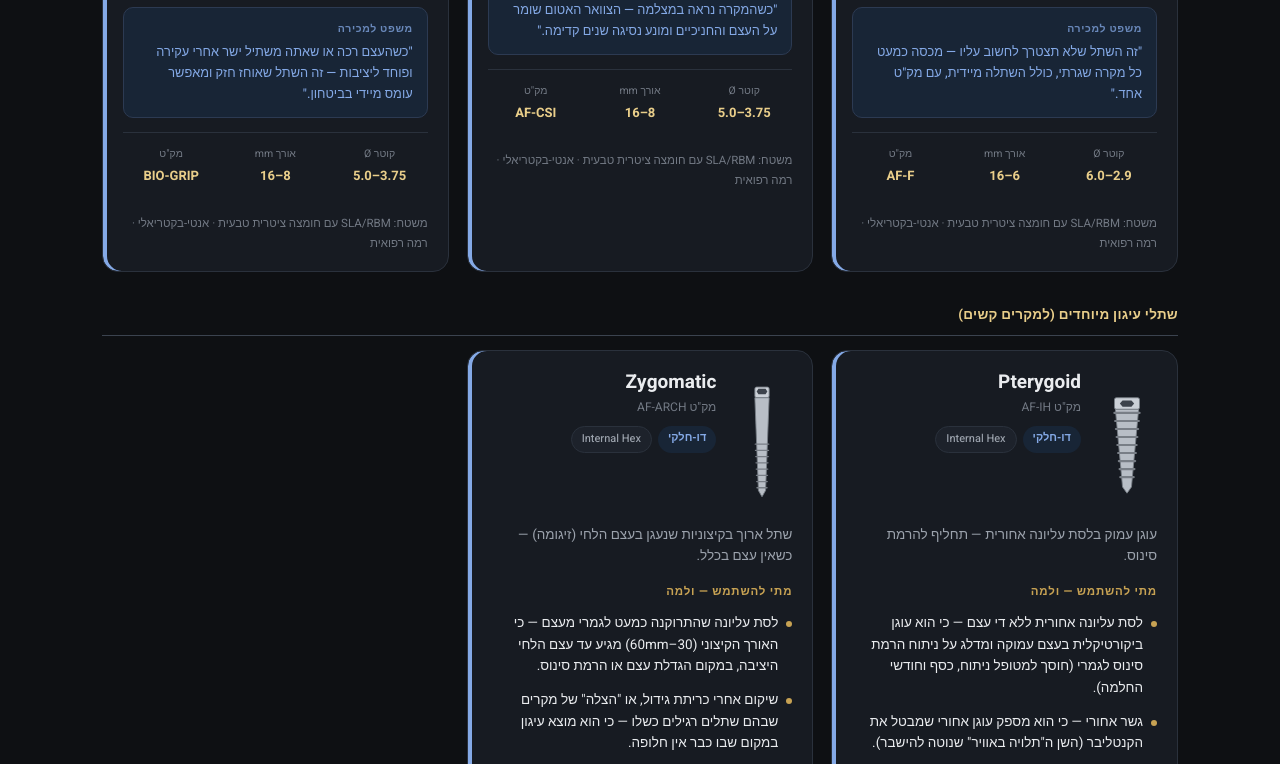
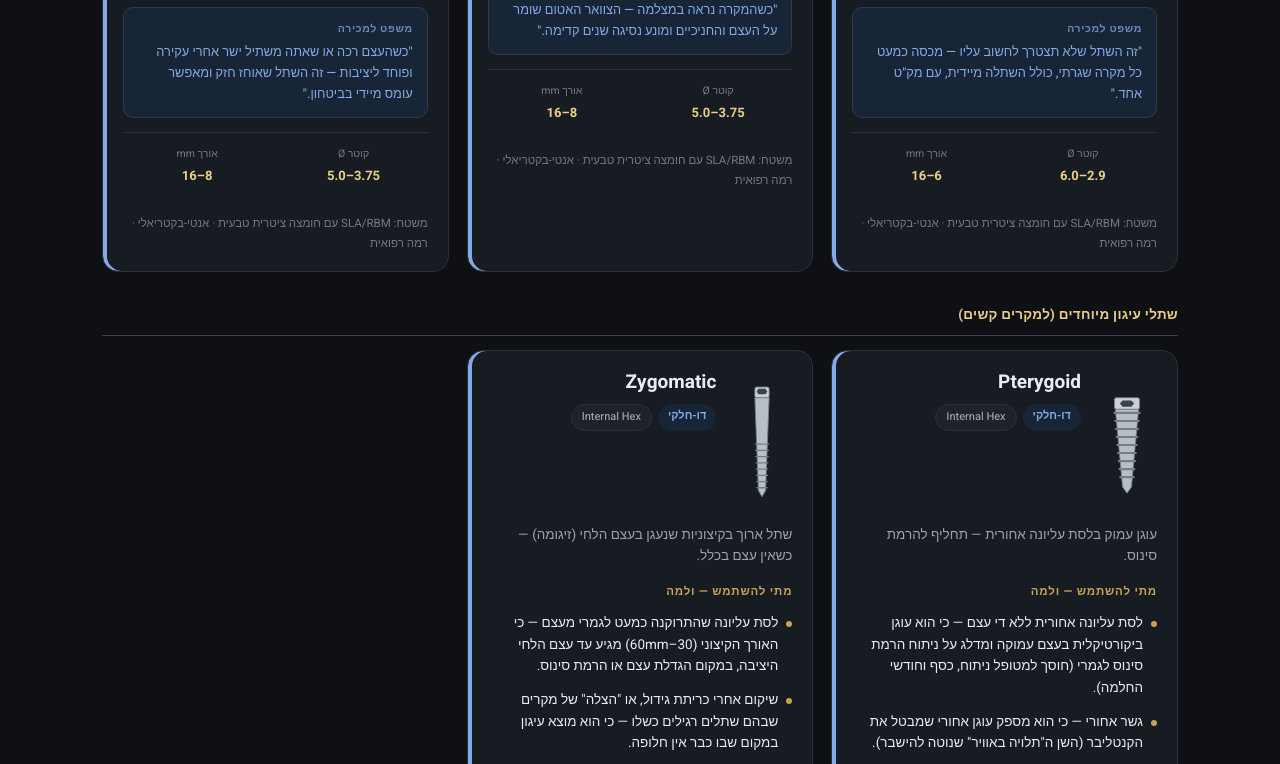
Before and after one commit to GuyAmsalem/AlphaFix_Guide, a plain HTML site: page index.html in a window 1280 px wide. Shown: the part 3289-4053 px from the top of the page. Drawn offline with Linux system fonts and the light colour scheme.

Commit message:
Remove part numbers from implant cards
Reference codes weren't relevant to the field sales guide.

Co-Authored-By: Claude Sonnet 5 <noreply@anthropic.com>

```diff
--- a/index.html
+++ b/index.html
@@ -395,7 +395,7 @@ footer b{color:var(--mut)}
    var piece=x.p===2?'<span class="badge b2">דו-חלקי</span>':'<span class="badge b1">חד-חלקי</span>';
    return '<article class="card p'+x.p+'">'
      +'<div class="card-top"><figure>'+fig(x.top,x.bd,x.n)+'</figure><div style="flex:1">'
-     +'<h3>'+x.n+'</h3><div class="system">מק"ט '+x.ref+'</div>'
+     +'<h3>'+x.n+'</h3>'
      +'<div class="badges">'+piece+'<span class="badge bconn">'+x.conn+'</span></div>'
      +'</div></div>'
      +'<div class="what">'+x.what+'</div>'
@@ -403,7 +403,7 @@ footer b{color:var(--mut)}
      +'<div class="box diff"><b class="lbl">מה מבדיל אותו בקטגוריה</b>'+x.diff+'</div>'
      +'<div class="box factor"><b class="lbl">הגורם המכריע</b>'+x.factor+'</div>'
      +'<div class="box pitch"><b class="lbl">משפט למכירה</b>'+x.pitch+'</div>'
-     +'<dl class="specs"><div><dt>קוטר Ø</dt><dd>'+x.dia+'</dd></div><div><dt>אורך mm</dt><dd>'+x.len+'</dd></div><div><dt>מק"ט</dt><dd>'+x.ref+'</dd></div></dl>'
+     +'<dl class="specs"><div><dt>קוטר Ø</dt><dd>'+x.dia+'</dd></div><div><dt>אורך mm</dt><dd>'+x.len+'</dd></div></dl>'
      +'<div class="surface-note">משטח: SLA/RBM עם חומצה ציטרית טבעית · אנטי-בקטריאלי · רמה רפואית</div>'
      +'</article>';
  }
```
